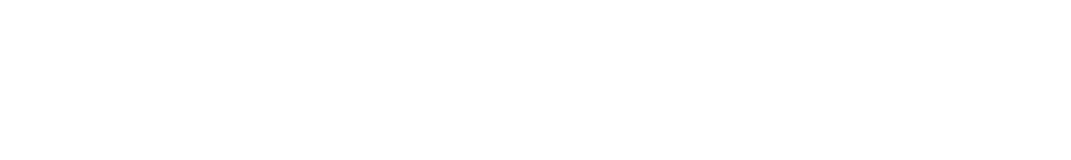
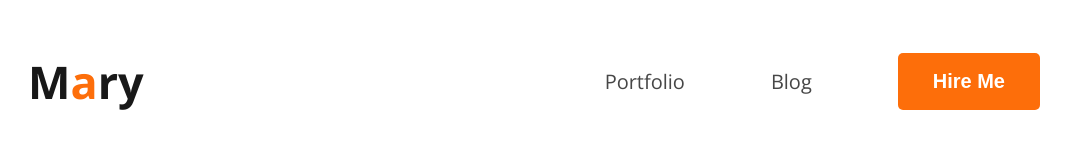
Before and after one commit to roushan-sheik/portfolio, a website: page index.html in a window 1280 px wide. Shown: the whole page, without its empty margins (72-1143 px from the left). Drawn offline with nearby package versions, Linux system fonts and the light colour scheme.

Commit message:
added nav

```diff
--- a/index.html
+++ b/index.html
@@ -2,15 +2,29 @@
 <html lang="en">
 
 <head>
-    <meta charset="UTF-8">
-    <meta name="viewport" content="width=device-width, initial-scale=1.0">
-    <title>Portfolio</title>
+	<meta charset="UTF-8">
+	<meta name="viewport" content="width=device-width, initial-scale=1.0">
+	<title>Portfolio</title>
+	<link rel="preconnect" href="https://fonts.googleapis.com">
+	<link rel="preconnect" href="https://fonts.gstatic.com" crossorigin>
+	<link href="https://fonts.googleapis.com/css2?family=Open+Sans:ital,wght@0,400;0,700;1,700&display=swap"
+		rel="stylesheet">
+	<link rel="stylesheet" href="style.css">
 </head>
 
 <body>
-    <header></header>
-    <main></main>
-    <footer></footer>
+	<header class="header">
+		<nav class="nav">
+			<h2 class="nav_title">M<span class="primary">a</span>ry</h2>
+			<ul>
+				<li><a href="#">Portfolio</a></li>
+				<li><a href="#">Blog</a></li>
+				<li><a href="#"><button class="btn-primary btn">Hire Me</button></a></li>
+			</ul>
+		</nav>
+	</header>
+	<main></main>
+	<footer></footer>
 </body>
 
 </html>
--- /dev/null
+++ b/style.css
@@ -0,0 +1,50 @@
+* {
+  margin: 0;
+  padding: 0;
+  box-sizing: border-box;
+}
+/* font family */
+body {
+  font-family: "Open Sans", sans-serif;
+}
+.primary {
+  color: #fd6e0a;
+}
+/* nav styles */
+nav {
+  display: flex;
+  justify-content: space-between;
+  margin: 51px 100px 0 100px;
+}
+.nav_title {
+  color: #181818;
+  font-family: Open Sans;
+  font-size: 45px;
+  font-style: normal;
+  font-weight: 800;
+}
+.nav > ul {
+  display: flex;
+  align-items: center;
+}
+.nav > ul li {
+  list-style: none;
+  margin-right: 50px;
+}
+.nav > ul > li a {
+  text-decoration: none;
+  font-size: 20px;
+  color: #474747;
+  padding: 18px;
+}
+.btn-primary {
+  border-radius: 5px;
+  background: #fd6e0a;
+  font-weight: 700;
+  border: none;
+  color: #fff;
+}
+.btn {
+  padding: 17px 35px;
+  font-size: 20px;
+}
```
